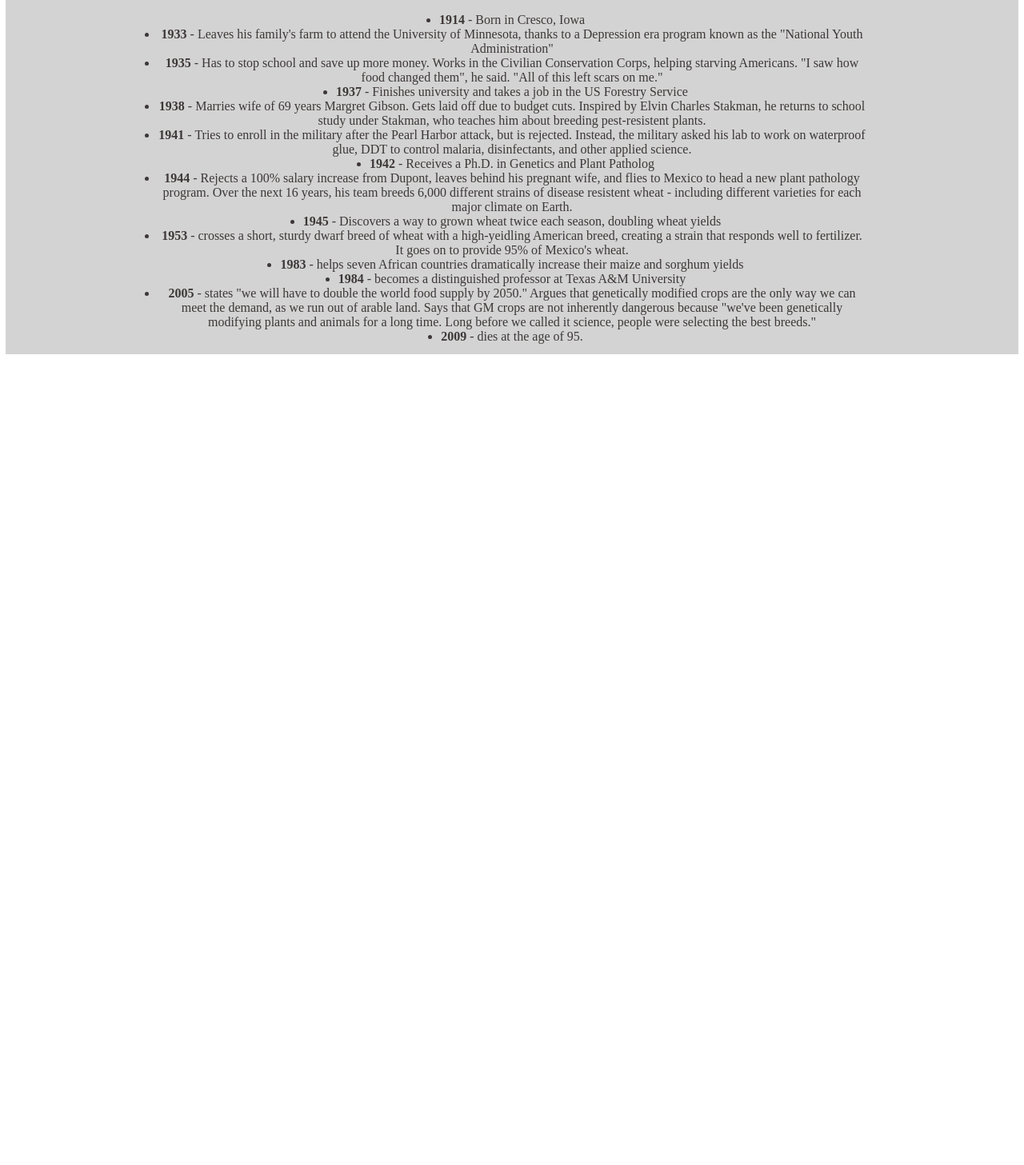
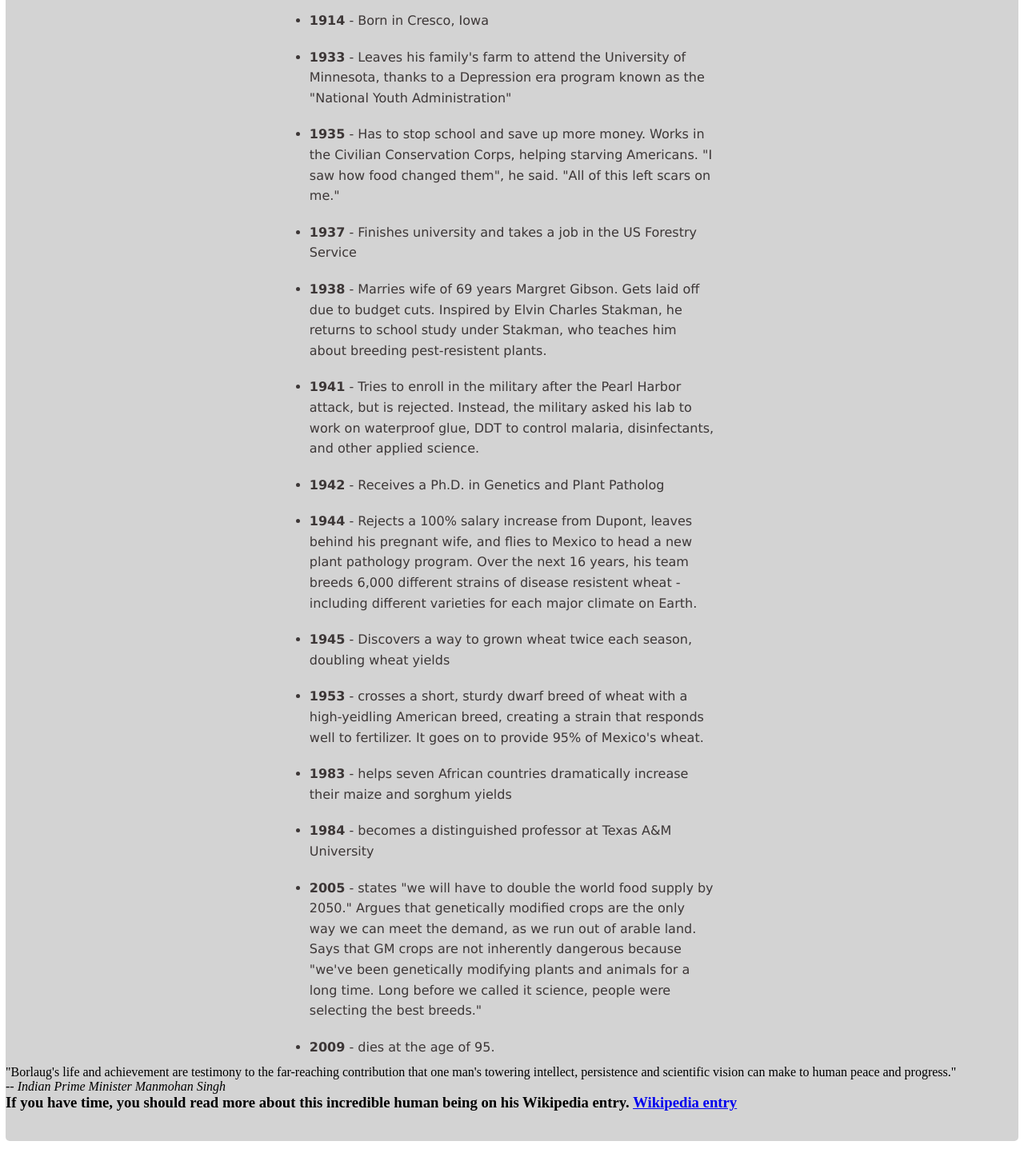
Before and after one commit to toheeb1996/toheebRakeshCollaboration, a plain HTML site: page index.html in a window 1280 px wide. Shown: the part 1003-2460 px from the top of the page at 80% size. Before the commit the page ends 1476 px from the top, so only its background shows below. Drawn offline with Linux system fonts and the light colour scheme.

Commit message:
Toheeb completed this

```diff
--- a/index.html
+++ b/index.html
@@ -47,8 +47,18 @@
                     <li> <strong>1984</strong> - becomes a distinguished professor at Texas A&M University</li>
                     <li> <strong>2005</strong> - states "we will have to double the world food supply by 2050." Argues that genetically modified crops are the only way we can meet the demand, as we run out of arable land. Says that GM crops are not inherently dangerous because "we've been genetically modifying plants and animals for a long time. Long before we called it science, people were selecting the best breeds."</li>
                     <li> <strong>2009</strong> - dies at the age of 95.</li>
+                </ul>
+            </div>
 
-                </ul>
+
+            <div>
+                <p>"Borlaug's life and achievement are testimony to the far-reaching contribution that one man's towering intellect, persistence and scientific vision can make to human peace and progress."</p>
+                <cite>-- Indian Prime Minister Manmohan Singh</cite>
+            </div>
+
+            <!-- tribute-link section -->
+            <div>
+                <h3>If you have time, you should read more about this incredible human being on his Wikipedia entry. <a href="http://https://en.wikipedia.org/wiki/Norman_Borlaug" id="tribute-link" target="_blank" rel="noopener noreferrer"> <strong>Wikipedia entry</strong></a></h3>
             </div>
 
 
--- a/style.css
+++ b/style.css
@@ -6,7 +6,7 @@
 
 #main{
     background-color:lightgray;
-    min-height: 100vh;
+    min-height: 300vh;
     margin: 30px 7px;
     border-radius: 5px;
 
@@ -60,7 +60,7 @@
 }
 
 #tribute-info{
-    min-height: 70vh;
+    max-height: 150vh;
     background-color: lightgray;
 
 }
@@ -80,8 +80,8 @@
 
 #list{
     /* background-color: tan; */
-    height: 55vh;
-    width: 70%;
+    min-height: 135vh;
+    width: 40%;
     display: flex;
     flex-direction: column;
     align-items: center;
@@ -93,12 +93,17 @@
     text-align: center;
     display: flex;
     flex-direction: column;
-    align-items: center;
-    justify-content: center;
-
-
+    align-items: flex-start;
+    justify-content: flex-start;
+    line-height: 1.6;
 }
 
 ul li{
+    font-family:Verdana, Geneva, Tahoma, sans-serif;
+    /* font-family: Arial, Helvetica, sans-serif; */
     color: rgb(61, 55, 55);
+    text-align: start;
+    align-items: center;
+    margin: 10px 0;
+
 }
```
